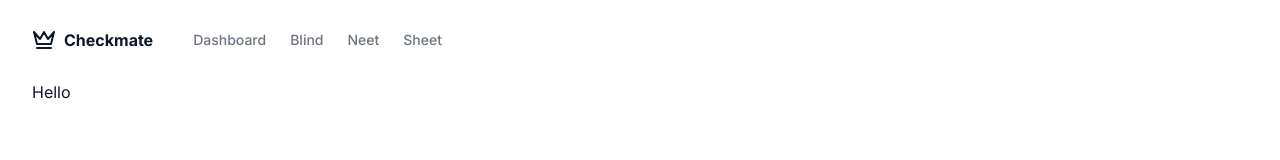
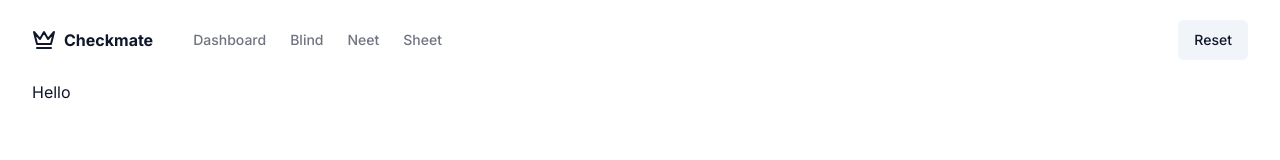
Before and after one commit to darkjoka/check, a Next.js app: page / in a window 1280 px wide. Shown: the top 160 px of the page. Built offline with nearby package versions, Linux system fonts and the light colour scheme.

Commit message:
add reset action to app layout

```diff
--- a/app/(Main)/layout.tsx
+++ b/app/(Main)/layout.tsx
@@ -1,12 +1,14 @@
 import { navigationConfig } from "@/config/nav"
 import { NavigationBar } from "@/components/navigation-bar"
+import { ResetAction } from "@/components/reset-action"
 
 export default function Layout({ children }: { children: React.ReactNode }) {
   return (
     <div className="flex min-h-screen flex-col">
       <header className="container z-40 bg-background">
-        <div className="flex h-20 items-center justify-start">
+        <div className="flex h-20 items-center justify-between">
           <NavigationBar items={navigationConfig.mainNavigation} />
+          <ResetAction />
         </div>
       </header>
       <main className="flex-1">{children}</main>
```
